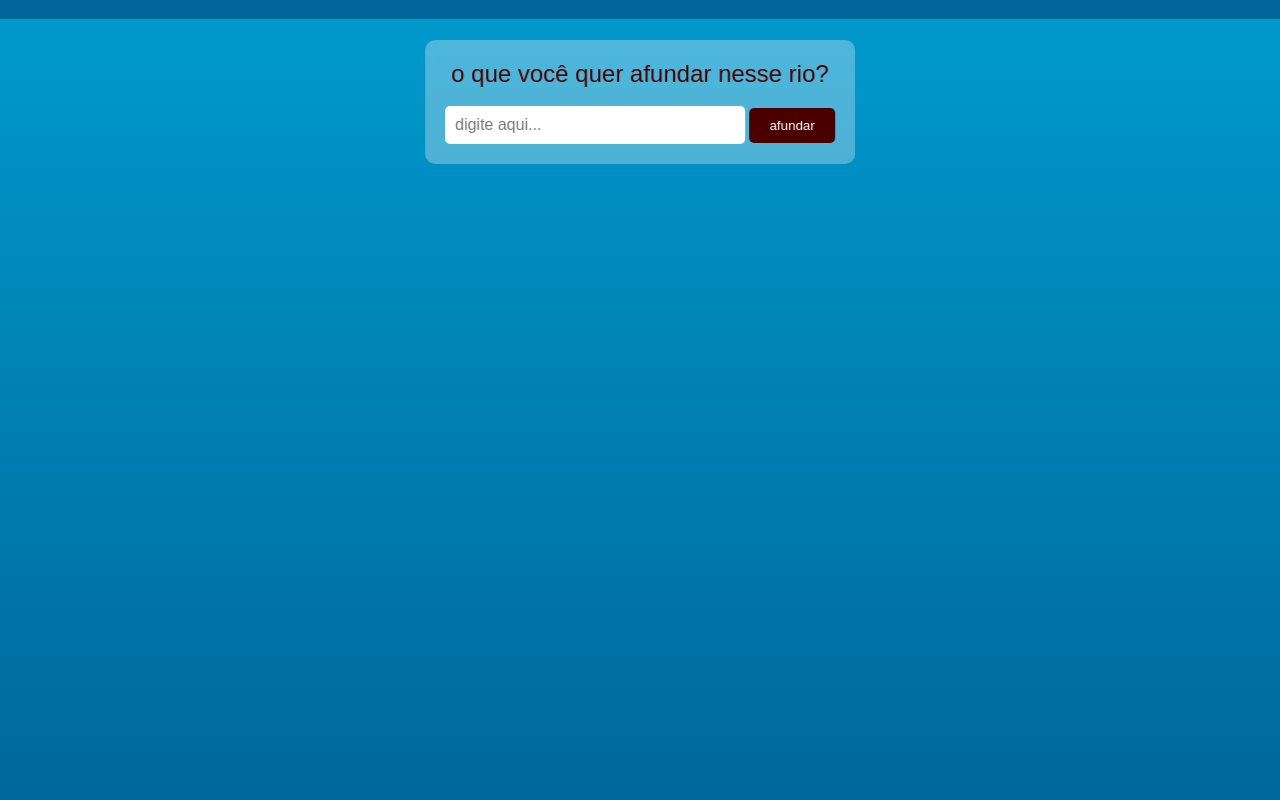
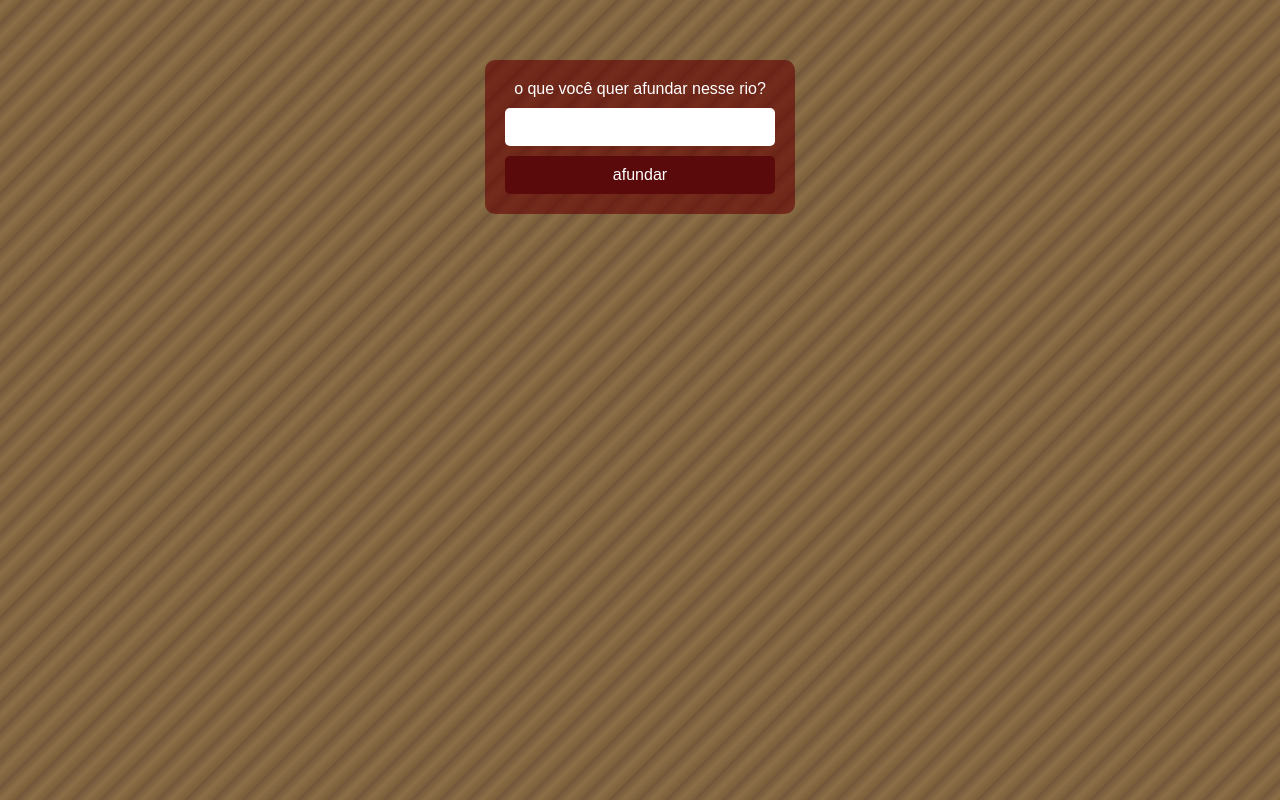
Before and after one commit to aluziaoliveira/rio-afundar, a plain HTML site: page index.html in a window 1280 px wide. Drawn offline with Linux system fonts and the light colour scheme.

Commit message:
Update index.html

```diff
--- a/index.html
+++ b/index.html
@@ -3,143 +3,47 @@
 <head>
   <meta charset="UTF-8" />
   <meta name="viewport" content="width=device-width, initial-scale=1.0"/>
-  <title>rio afogado</title>
-  <style>
-    * {
-      margin: 0;
-      padding: 0;
-      box-sizing: border-box;
-    }
-
-    html, body {
-      height: 100%;
-      overflow: hidden;
-      font-family: sans-serif;
-      background: linear-gradient(to bottom, #0099cc, #006699);
-      animation: rioOndas 6s ease-in-out infinite alternate;
-    }
-
-    @keyframes rioOndas {
-      0% {
-        background-position: 0 0;
-      }
-      100% {
-        background-position: 0 20px;
-      }
-    }
-
-    .form-container {
-      position: absolute;
-      top: 5%;
-      left: 50%;
-      transform: translateX(-50%);
-      text-align: center;
-      color: #4b0000;
-      background: rgba(255, 255, 255, 0.3);
-      padding: 20px;
-      border-radius: 10px;
-      backdrop-filter: blur(6px);
-      z-index: 2;
-    }
-
-    label {
-      font-size: 1.5rem;
-      margin-bottom: 10px;
-      display: block;
-    }
-
-    input[type="text"] {
-      width: 300px;
-      padding: 10px;
-      border: none;
-      border-radius: 5px;
-      font-size: 1rem;
-    }
-
-    button {
-      margin-top: 10px;
-      padding: 10px 20px;
-      background-color: #4b0000;
-      color: white;
-      border: none;
-      border-radius: 5px;
-      cursor: pointer;
-    }
-
-    .responses {
-      position: absolute;
-      top: 0;
-      left: 0;
-      width: 100%;
-      height: 100%;
-      pointer-events: none;
-      z-index: 1;
-    }
-
-    .response-word {
-      position: absolute;
-      color: #4b0000;
-      font-size: 1rem;
-      opacity: 0.3;
-      filter: blur(2px);
-      animation: afundar 8s linear forwards;
-      white-space: nowrap;
-    }
-
-    @keyframes afundar {
-      0% {
-        transform: translateY(0px);
-        opacity: 0.5;
-      }
-      100% {
-        transform: translateY(100vh);
-        opacity: 0.1;
-        filter: blur(4px);
-      }
-    }
-  </style>
+  <title>afundar no rio</title>
+  <link rel="stylesheet" href="style.css" />
 </head>
 <body>
 
-  <div class="form-container">
-    <label for="input">o que você quer afundar nesse rio?</label>
-    <input type="text" id="input" placeholder="digite aqui..." />
-    <button onclick="afundar()">afundar</button>
+  <div class="rio">
+    <form id="form">
+      <label for="palavra">o que você quer afundar nesse rio?</label>
+      <input type="text" id="palavra" name="palavra" required />
+      <button type="submit">afundar</button>
+    </form>
+    <div id="afundados"></div>
   </div>
 
-  <div class="responses" id="responses"></div>
+  <audio autoplay loop>
+    <source src="audio.m4a" type="audio/mp4">
+    Seu navegador não suporta áudio.
+  </audio>
 
   <script>
-    function afundar() {
-      const input = document.getElementById("input");
-      const value = input.value.trim();
-      if (value) {
-        let stored = JSON.parse(localStorage.getItem("respostas") || "[]");
-        stored.push({ text: value, x: Math.random() * 90 + 5 });
-        localStorage.setItem("respostas", JSON.stringify(stored));
-        input.value = "";
-        criarPalavraAfundada(value);
-      }
-    }
+    const form = document.getElementById("form");
+    const afundados = document.getElementById("afundados");
 
-    function criarPalavraAfundada(text, x = null) {
-      const span = document.createElement("span");
-      span.classList.add("response-word");
-      span.textContent = text;
+    form.addEventListener("submit", (e) => {
+      e.preventDefault();
+      const palavra = document.getElementById("palavra").value;
+      if (palavra.trim() === "") return;
 
-      const left = x !== null ? x : Math.random() * 90 + 5;
-      span.style.left = `${left}%`;
-      span.style.top = `0%`;
+      const div = document.createElement("div");
+      div.className = "palavra-afundada";
+      div.innerText = palavra;
+      afundados.appendChild(div);
 
-      document.getElementById("responses").appendChild(span);
-    }
+      setTimeout(() => {
+        div.style.transform = "translateY(200px)";
+        div.style.opacity = "0.2";
+        div.style.filter = "blur(4px)";
+      }, 100);
 
-    function mostrarRespostas() {
-      const stored = JSON.parse(localStorage.getItem("respostas") || "[]");
-      stored.forEach(resp => criarPalavraAfundada(resp.text, resp.x));
-    }
-
-    window.onload = mostrarRespostas;
+      form.reset();
+    });
   </script>
 
 </body>
```
